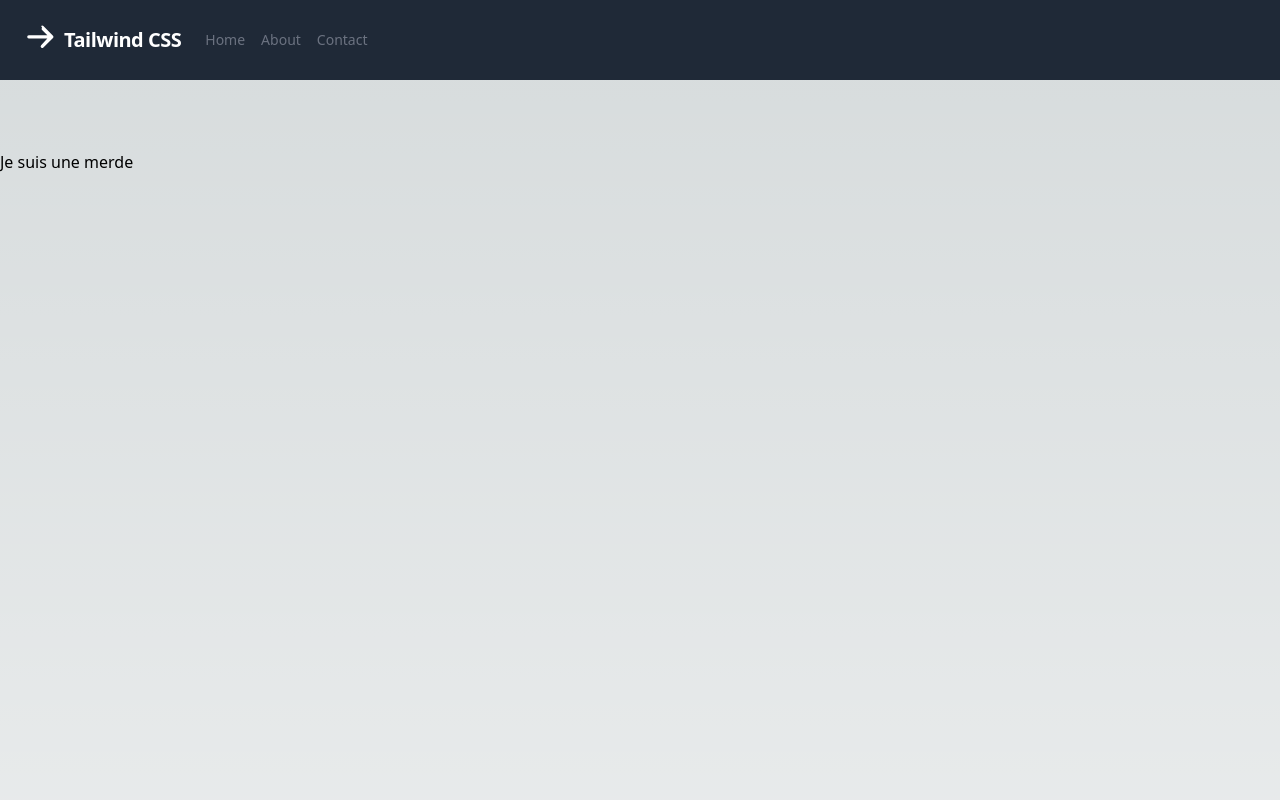
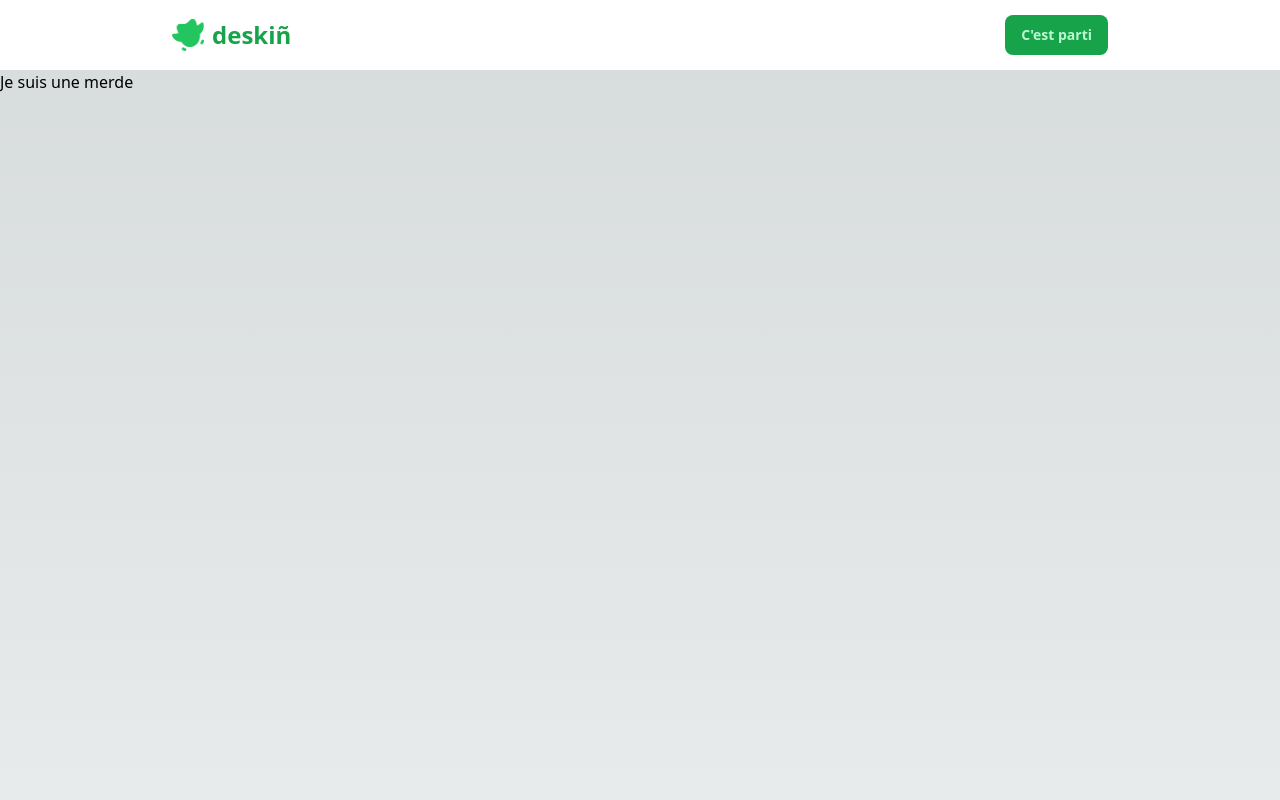
Before and after one commit to Language-Application/back-next, a Next.js app in the folder back/: page /en in a window 1280 px wide. Shown: the top 800 px of the page. Built offline with nearby package versions, Linux system fonts and the light colour scheme.

Commit message:
Travail grosso merdo sur la Nav

```diff
--- a/back/components/Header.js
+++ b/back/components/Header.js
@@ -1,36 +1,31 @@
 import Link from 'next/link'
 
 export default function Header() {
+
   return (
-    <nav className="flex items-center justify-between flex-wrap bg-gray-800 p-6">
-      <div className="flex items-center flex-shrink-0 text-white mr-6">
-        <svg className="fill-current h-8 w-8 mr-2" xmlns="http://www.w3.org/2000/svg" viewBox="0 0 20 20"><path d="M10.707 1.293a1 1 0 011.414 0l6 6a1 1 0 010 1.414l-6 6a1 1 0 01-1.414-1.414L14.586 9H3a1 1 0 110-2h11.586l-3.293-3.293a1 1 0 010-1.414z"/></svg>
-        <span className="font-semibold text-xl tracking-tight">Tailwind CSS</span>
+
+    <nav className="flex fixed top-0 items-center justify-center bg-white p-4 w-full z-10 h-[70px]">
+
+      <div className='flex flex-row items-center justify-between w-full max-w-[1000px] px-8'>
+
+        <div className='flex flex-row'>
+
+          <img src="/duo.png" alt="logo" className="h-8 w-8 mr-2"/>
+
+          <h1 className='text-2xl font-bold text-green-600'>deskiñ</h1>
+
+        </div>
+
+        <button className='flex flex-row px-4 py-2.5 bg-green-600 rounded-lg'>
+
+          <p className="text-sm font-semibold text-green-200">C'est parti</p>
+
+        </button>
+
       </div>
-      <div className="block lg:hidden">
-        <button className="flex items-center px-3 py-2 border rounded text-gray-500 border-gray-600 hover:text-white hover:border-white">
-          <svg className="fill-current h-3 w-3" viewBox="0 0 20 20" xmlns="http://www.w3.org/2000/svg"><title>Menu</title><path d="M0 3h20v2H0V3zm0 6h20v2H0V9zm0 6h20v2H0v-2z"/></svg>
-        </button>
-      </div>
-      <div className="w-full block flex-grow lg:flex lg:items-center lg:w-auto">
-        <div className="text-sm lg:flex-grow">
-          <Link href="/">
-            <p className="block mt-4 lg:inline-block lg:mt-0 text-gray-500 hover:text-white mr-4">
-              Home
-            </p>
-          </Link>
-          <Link href="/about">
-            <p className="block mt-4 lg:inline-block lg:mt-0 text-gray-500 hover:text-white mr-4">
-              About
-            </p>
-          </Link>
-          <Link href="/contact">
-            <p className="block mt-4 lg:inline-block lg:mt-0 text-gray-500 hover:text-white">
-              Contact
-            </p>
-          </Link>
-        </div>
-      </div>
+
     </nav>
+
   )
+
 }
```
